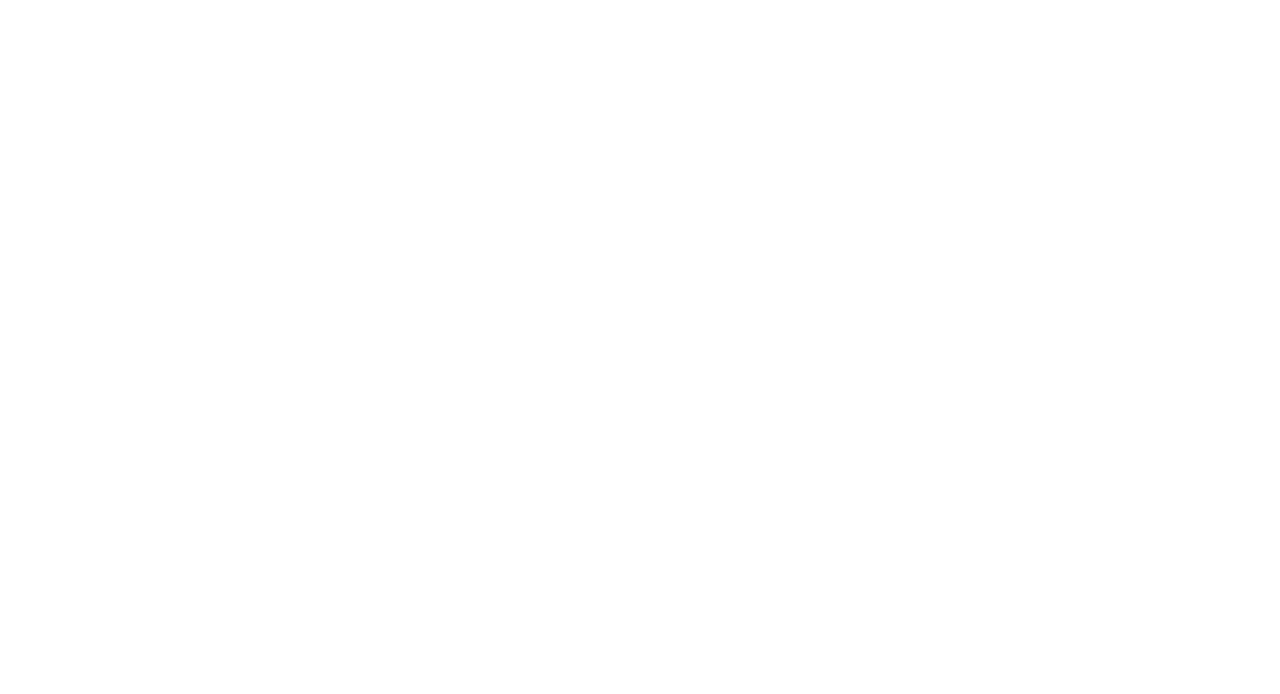
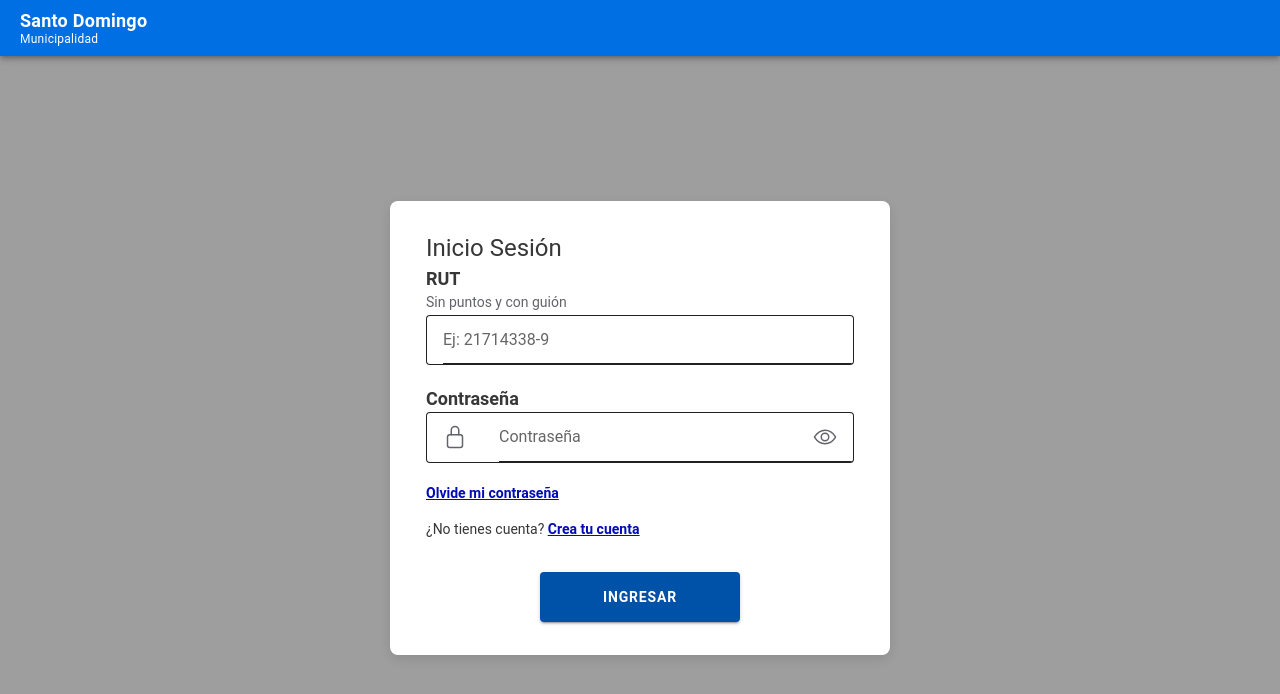
Before and after one commit to MartiSandoval/Proyecto-Web-y-Movil, a React (Vite) app: page /login in a window 1280 px wide. Shown: the top 694 px of the page. Built offline with nearby package versions, Linux system fonts and the light colour scheme.

Commit message:
login-basic

```diff
--- a/src/App.tsx
+++ b/src/App.tsx
@@ -1,16 +1,15 @@
 import { Redirect, Route } from 'react-router-dom';
 import { IonApp, IonRouterOutlet, setupIonicReact } from '@ionic/react';
 import { IonReactRouter } from '@ionic/react-router';
-import Home from './pages/Home';
+import LoginPage from './pages/LoginPage';
+import RegisterPage from './pages/RegisterPage';
 
 /* Core CSS required for Ionic components to work properly */
 import '@ionic/react/css/core.css';
-
 /* Basic CSS for apps built with Ionic */
 import '@ionic/react/css/normalize.css';
 import '@ionic/react/css/structure.css';
 import '@ionic/react/css/typography.css';
-
 /* Optional CSS utils that can be commented out */
 import '@ionic/react/css/padding.css';
 import '@ionic/react/css/float-elements.css';
@@ -18,18 +17,6 @@
 import '@ionic/react/css/text-transformation.css';
 import '@ionic/react/css/flex-utils.css';
 import '@ionic/react/css/display.css';
-
-/**
- * Ionic Dark Mode
- * -----------------------------------------------------
- * For more info, please see:
- * https://ionicframework.com/docs/theming/dark-mode
- */
-
-/* import '@ionic/react/css/palettes/dark.always.css'; */
-/* import '@ionic/react/css/palettes/dark.class.css'; */
-import '@ionic/react/css/palettes/dark.system.css';
-
 /* Theme variables */
 import './theme/variables.css';
 
@@ -39,11 +26,17 @@
   <IonApp>
     <IonReactRouter>
       <IonRouterOutlet>
-        <Route exact path="/home">
-          <Home />
+        {/* Ruta a nuestra nueva página de login */}
+        <Route exact path="/login">
+          <LoginPage />
         </Route>
+        {/* 2. NUEVA RUTA: Ruta del Registro */}
+        <Route exact path="/registro">
+          <RegisterPage />
+        </Route>
+        {/* Si el usuario entra a la raíz "/", lo mandamos al login */}
         <Route exact path="/">
-          <Redirect to="/home" />
+          <Redirect to="/login" />
         </Route>
       </IonRouterOutlet>
     </IonReactRouter>
--- a/src/pages/Home.tsx
+++ /dev/null
@@ -1,25 +0,0 @@
-import { IonContent, IonHeader, IonPage, IonTitle, IonToolbar } from '@ionic/react';
-import ExploreContainer from '../components/ExploreContainer';
-import './Home.css';
-
-const Home: React.FC = () => {
-  return (
-    <IonPage>
-      <IonHeader>
-        <IonToolbar>
-          <IonTitle>Blank</IonTitle>
-        </IonToolbar>
-      </IonHeader>
-      <IonContent fullscreen>
-        <IonHeader collapse="condense">
-          <IonToolbar>
-            <IonTitle size="large">Blank</IonTitle>
-          </IonToolbar>
-        </IonHeader>
-        <ExploreContainer />
-      </IonContent>
-    </IonPage>
-  );
-};
-
-export default Home;
--- /dev/null
+++ b/src/pages/LoginPage.css
@@ -0,0 +1,107 @@
+/* Cabecera Municipal */
+.municipal-toolbar {
+  --background: #006fe3; /* Azul municipal del Figma */
+  --color: white;
+}
+
+.municipal-header-title {
+  display: flex;
+  flex-direction: column;
+  line-height: 1.2;
+}
+
+.municipal-header-title strong {
+  font-size: 18px;
+}
+
+.municipal-header-title span {
+  font-size: 12px;
+  font-weight: normal;
+}
+
+/* Fondo de la página */
+.login-background {
+  /* Si tienes la imagen de la municipalidad, agrégala aquí: */
+  /* --background: url('../../public/background1.png') no-repeat center center / cover; */
+  --background: url("C:\Users\marti\Desktop\web\Proyecto-Web-y-Movil\public\image-40.png") no-repeat center center / cover;
+}
+
+/* Contenedor central usando Flexbox para responsividad */
+.login-container {
+  display: flex;
+  justify-content: center;
+  align-items: center;
+  min-height: 100%;
+  padding: 20px;
+}
+
+/* Tarjeta de Login */
+.login-card {
+  width: 100%;
+  max-width: 500px;
+  padding: 20px;
+  border-radius: 8px;
+  box-shadow: 0px 4px 12px rgba(0, 0, 0, 0.1);
+}
+
+.login-title {
+  color: #373737;
+  font-weight: bold;
+  font-size: 32px;
+  margin-bottom: 30px;
+}
+
+/* Agrupación de inputs */
+.input-group {
+  margin-bottom: 20px;
+}
+
+.input-label {
+  font-weight: bold;
+  color: #373737;
+  font-size: 18px;
+}
+
+.input-helper {
+  margin: 4px 0 8px 0;
+  font-size: 14px;
+}
+
+.custom-input {
+  --border-color: rgba(0, 0, 0, 0.87);
+  --border-width: 1px;
+  --border-radius: 4px;
+}
+
+/* Enlaces */
+.login-links {
+  display: flex;
+  flex-direction: column;
+  gap: 15px;
+  margin-top: 10px;
+  margin-bottom: 30px;
+}
+
+.link-blue {
+  color: #020bb5;
+  font-weight: bold;
+  text-decoration: underline;
+  font-size: 14px;
+}
+
+.register-text {
+  color: #373737;
+  font-weight: bold;
+  font-size: 14px;
+  margin: 0;
+}
+
+/* Botón */
+.btn-ingresar {
+  --background: #0051a8;
+  --color: white;
+  margin: 0 auto;
+  width: 200px;
+  height: 50px;
+  font-weight: bold;
+}
--- /dev/null
+++ b/src/pages/LoginPage.tsx
@@ -0,0 +1,102 @@
+import React, { useState } from 'react';
+import {
+  IonPage,
+  IonHeader,
+  IonToolbar,
+  IonTitle,
+  IonContent,
+  IonInput,
+  IonButton,
+  IonText,
+  IonCard,
+  IonCardContent,
+  IonIcon,
+  IonItem,
+  IonLabel
+} from '@ionic/react';
+import { lockClosedOutline, eyeOutline } from 'ionicons/icons';
+import './LoginPage.css'; // Importamos los estilos personalizados
+import { IonRouterLink } from '@ionic/react';
+
+const LoginPage: React.FC = () => {
+  const [rut, setRut] = useState('');
+  const [password, setPassword] = useState('');
+
+  const handleLogin = () => {
+    console.log('Intentando ingresar con RUT:', rut);
+  };
+
+  return (
+    <IonPage>
+      {/* Cabecera Municipal que tenías en el diseño */}
+      <IonHeader>
+        <IonToolbar className="municipal-toolbar">
+          <IonTitle>
+            <div className="municipal-header-title">
+              <strong>Santo Domingo</strong>
+              <span>Municipalidad</span>
+            </div>
+          </IonTitle>
+        </IonToolbar>
+      </IonHeader>
+
+      <IonContent fullscreen className="login-background">
+        <div className="login-container">
+          <IonCard className="login-card">
+            <IonCardContent>
+              <h1 className="login-title">Inicio Sesión</h1>
+
+              {/* Campo RUT */}
+              <div className="input-group">
+                <IonLabel className="input-label">RUT</IonLabel>
+                <IonText color="medium"><p className="input-helper">Sin puntos y con guión</p></IonText>
+                <IonItem className="custom-input">
+                  <IonInput
+                    placeholder="Ej: 21714338-9"
+                    value={rut}
+                    onIonInput={(e: any) => setRut(e.target.value)}
+                  ></IonInput>
+                </IonItem>
+              </div>
+
+              {/* Campo Contraseña */}
+              <div className="input-group">
+                <IonLabel className="input-label">Contraseña</IonLabel>
+                <IonItem className="custom-input">
+                  <IonIcon slot="start" icon={lockClosedOutline} color="medium" />
+                  <IonInput
+                    type="password"
+                    placeholder="Contraseña"
+                    value={password}
+                    onIonInput={(e: any) => setPassword(e.target.value)}
+                  ></IonInput>
+                  <IonIcon slot="end" icon={eyeOutline} color="medium" style={{ cursor: 'pointer' }} />
+                </IonItem>
+              </div>
+
+              {/* Enlaces de ayuda */}
+              <div className="login-links">
+                <a href="/recuperar" className="link-blue">Olvide mi contraseña</a>
+                <p className="register-text">
+                  ¿No tienes cuenta? <IonRouterLink routerLink="/registro" className="link-blue">Crea tu cuenta</IonRouterLink>
+                </p>
+              </div>
+
+              {/* Botón Ingresar */}
+              <IonButton
+                expand="block"
+                className="btn-ingresar"
+                onClick={handleLogin}
+              >
+                Ingresar
+              </IonButton>
+
+            </IonCardContent>
+          </IonCard>
+        </div>
+      </IonContent>
+    </IonPage>
+  );
+};
+
+export default LoginPage;
--- /dev/null
+++ b/src/pages/RegisterPage.tsx
@@ -0,0 +1,19 @@
+import React from 'react';
+import { IonPage, IonHeader, IonToolbar, IonTitle, IonContent } from '@ionic/react';
+
+const RegisterPage: React.FC = () => {
+  return (
+    <IonPage>
+      <IonHeader>
+        <IonToolbar color="primary">
+          <IonTitle>Crear Cuenta</IonTitle>
+        </IonToolbar>
+      </IonHeader>
+      <IonContent className="ion-padding">
+        <h1>Aquí irá el formulario de registro</h1>
+      </IonContent>
+    </IonPage>
+  );
+};
+
+export default RegisterPage;
```
Also changed, not shown: public/image-40.png (added), src/pages/Home.css (deleted), src/pages/RegisterPage.css (added).
